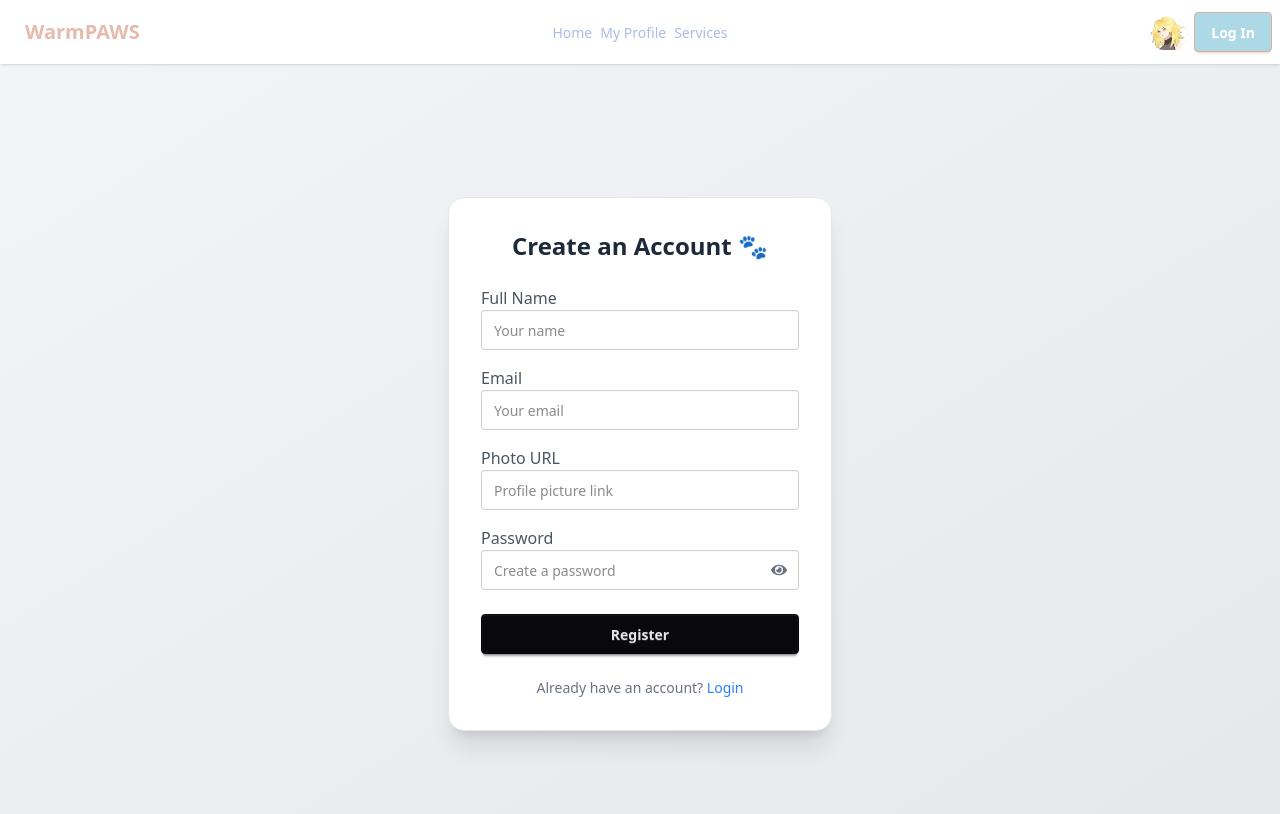
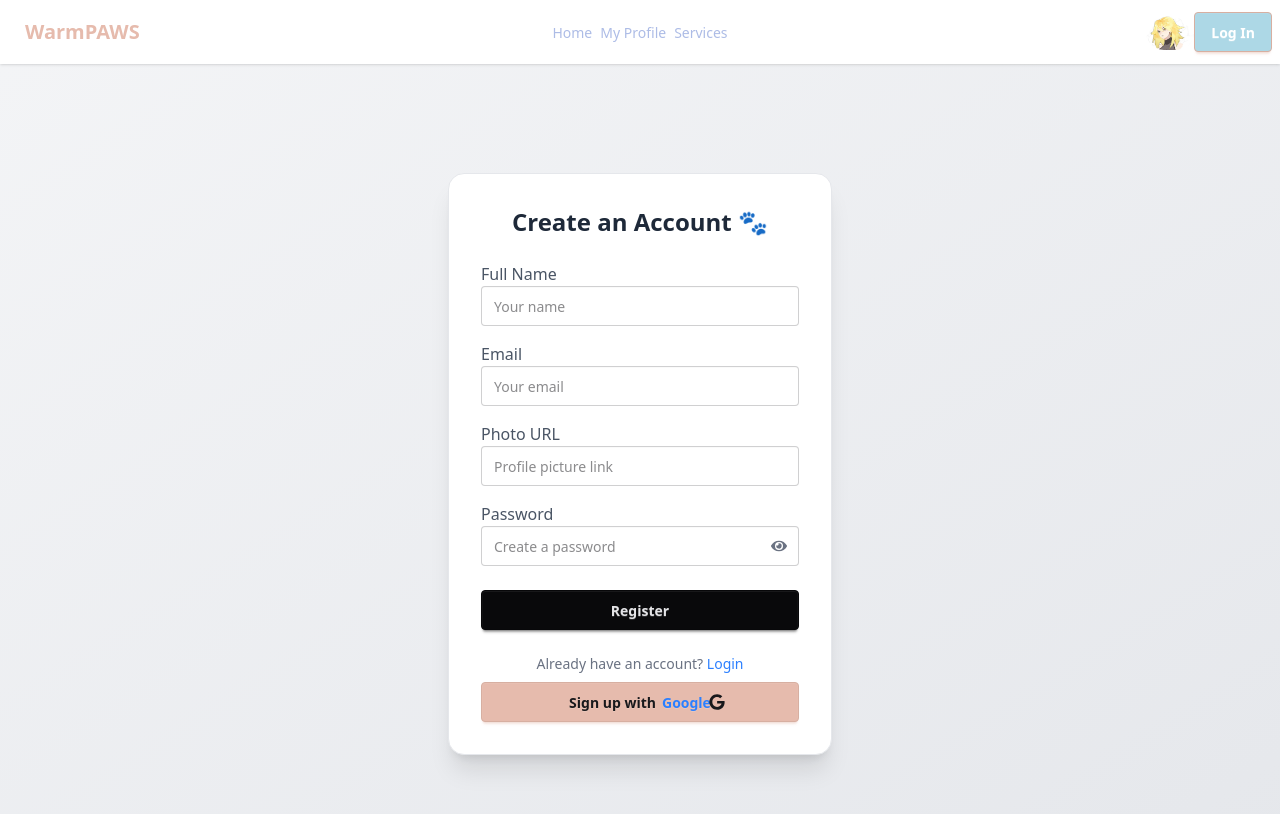
Before and after one commit to SadgeRaf/WarmPAWS, a React (Vite) app: page /auth/registration in a window 1280 px wide. Shown: the top 814 px of the page. Built offline with nearby package versions, Linux system fonts and the light colour scheme; no server answers.

Commit message:
added google sign up functionality

```diff
--- a/src/Provider/AuthProvider.jsx
+++ b/src/Provider/AuthProvider.jsx
@@ -1,14 +1,18 @@
 import React, { createContext, useEffect, useState } from 'react';
-import { createUserWithEmailAndPassword, getAuth, onAuthStateChanged, signInWithEmailAndPassword, signOut, updateProfile } from "firebase/auth";
+import { createUserWithEmailAndPassword, getAuth, GoogleAuthProvider, onAuthStateChanged, signInWithEmailAndPassword, signInWithPopup, signOut, updateProfile } from "firebase/auth";
 import app from '../firebase/firebase.config'
 
 export const AuthContext = createContext();
+const googleProvider = new GoogleAuthProvider();
 
 const auth = getAuth(app);
 const AuthProvider = ({children}) => {
     const [user,setUser] = useState(null);
     const [loading,setLoading] = useState(true);
 
+    const googleSignUp = () => {
+      return signInWithPopup(auth,googleProvider);
+    }
 
     const createUser = (email, password) => {
        setLoading(true);
@@ -47,6 +51,7 @@ const AuthProvider = ({children}) => {
         loading,
         setLoading,
         updateUser,
+        googleSignUp,
     }
     return <AuthContext.Provider value={authData}>{children}</AuthContext.Provider>
 };
--- a/src/pages/Registration.jsx
+++ b/src/pages/Registration.jsx
@@ -1,12 +1,13 @@
-import React, { useState, useContext } from 'react';
+import React, { useState, use } from 'react';
 import { Link, useNavigate } from 'react-router';
 import { AuthContext } from '../Provider/AuthProvider';
 import { toast } from 'react-toastify';
 import { FaEye } from "react-icons/fa";
 import { IoIosEyeOff } from "react-icons/io";
+import { FaGoogle } from "react-icons/fa";
 
 const Register = () => {
-  const { createUser, setUser,updateUser } = useContext(AuthContext);
+  const { createUser, setUser,updateUser,googleSignUp } = use(AuthContext);
   const [passwordError, setPasswordError] = useState('');
   const [showPassword, setShowPassword] = useState(false);
 
@@ -48,6 +49,18 @@ const Register = () => {
    const handleToggle = (e) => {
     e.preventDefault();
     setShowPassword(!showPassword);
+  }
+
+  const handleGoogle = () => {
+    googleSignUp()
+    .then(res => {
+      const user = res.user;
+      setUser(user);
+      toast.success("Signed up with Google!")
+    })
+    .catch(error=>{
+      toast.error(error.message);
+    })
   }
 
   return (
@@ -125,6 +138,12 @@ const Register = () => {
             Login
           </Link>
         </p>
+
+        <div className='flex justify-center items-center flex-row relative'>
+          <button onClick={handleGoogle} className="btn w-full mt-2 ">Sign up with <span className='text-blue-500'>Google</span></button>
+          <FaGoogle className='absolute left-57 top-5'/>
+        </div>
+
       </div>
     </div>
   );
```
